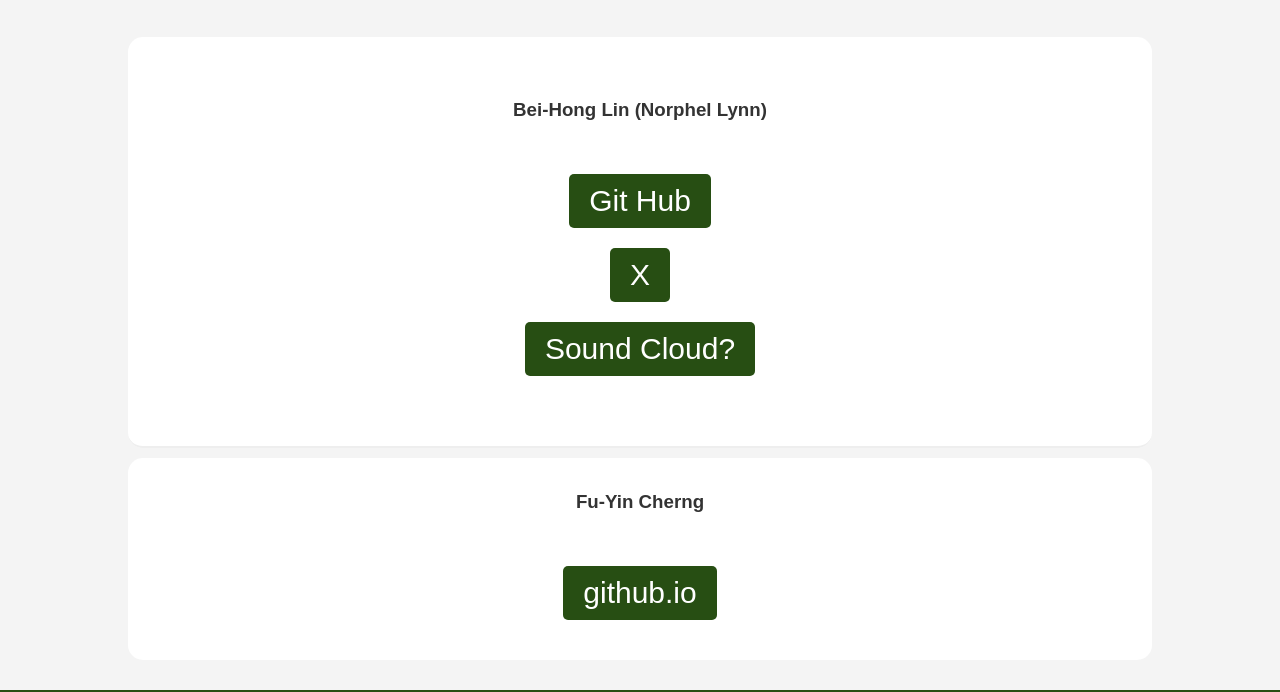
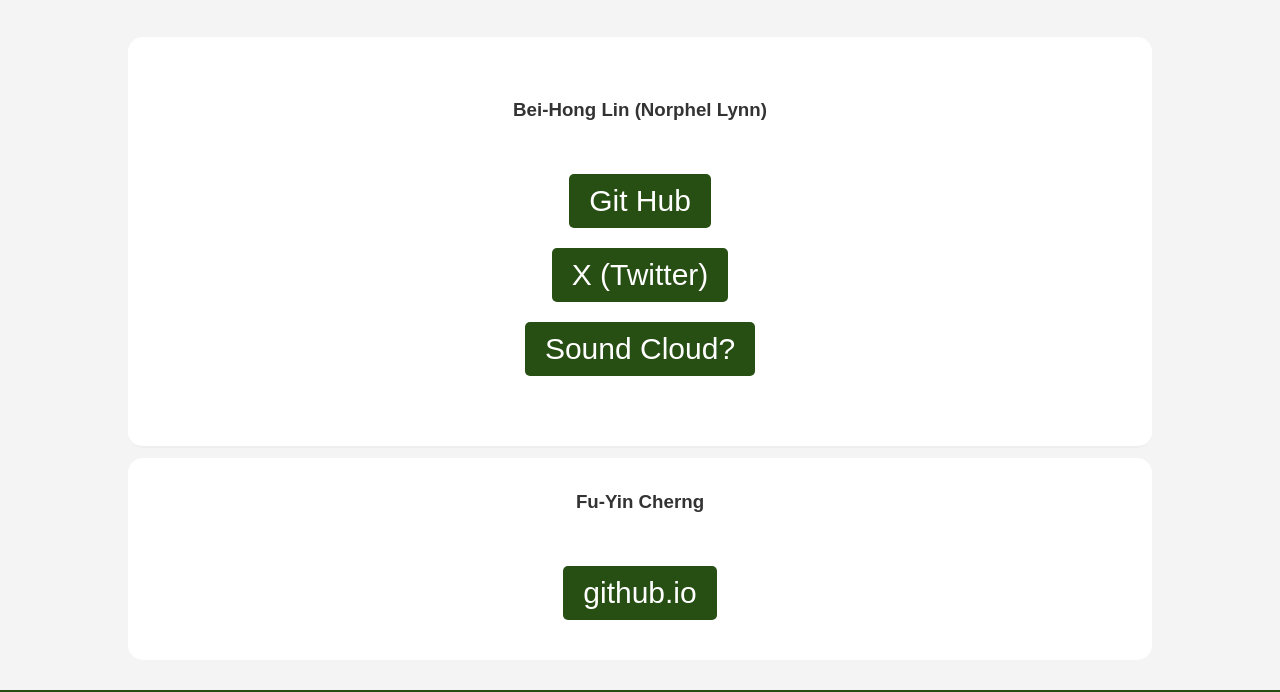
Before and after one commit to 2ndHG/CHI24LBW4784, a plain HTML site: page index.html in a window 1280 px wide. Shown: the part 1435-2127 px from the top of the page. Drawn offline with Linux system fonts and the light colour scheme.

Commit message:
Update index.html

```diff
--- a/index.html
+++ b/index.html
@@ -41,7 +41,7 @@
                 <section id="actions">
                     <button class="btn btn-success" onclick=" window.open('https:\/\/github.com/2ndHG')">Git Hub</button>
                     <br>
-                    <button class="btn btn-success" onclick=" window.open('https:\/\/twitter.com/NorphelLynn')">X</button>
+                    <button class="btn btn-success" onclick=" window.open('https:\/\/twitter.com/NorphelLynn')">X (Twitter)</button>
                     <br>
                     <button class="btn btn-success" onclick=" window.open('https:\/\/soundcloud.com/lzcehedf7hnf/sets/ost-unmixed')">Sound Cloud?</button>
                 </section>
```
